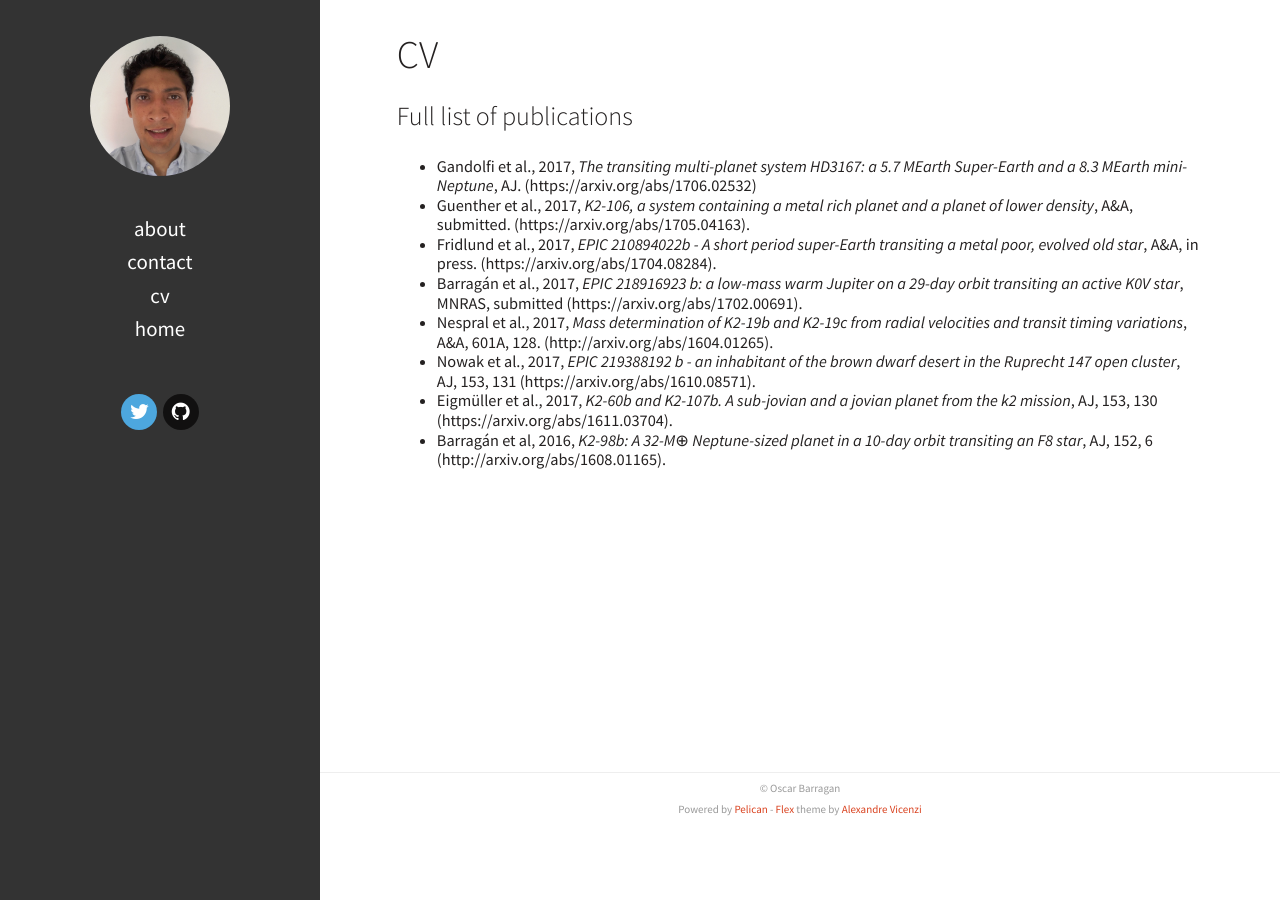
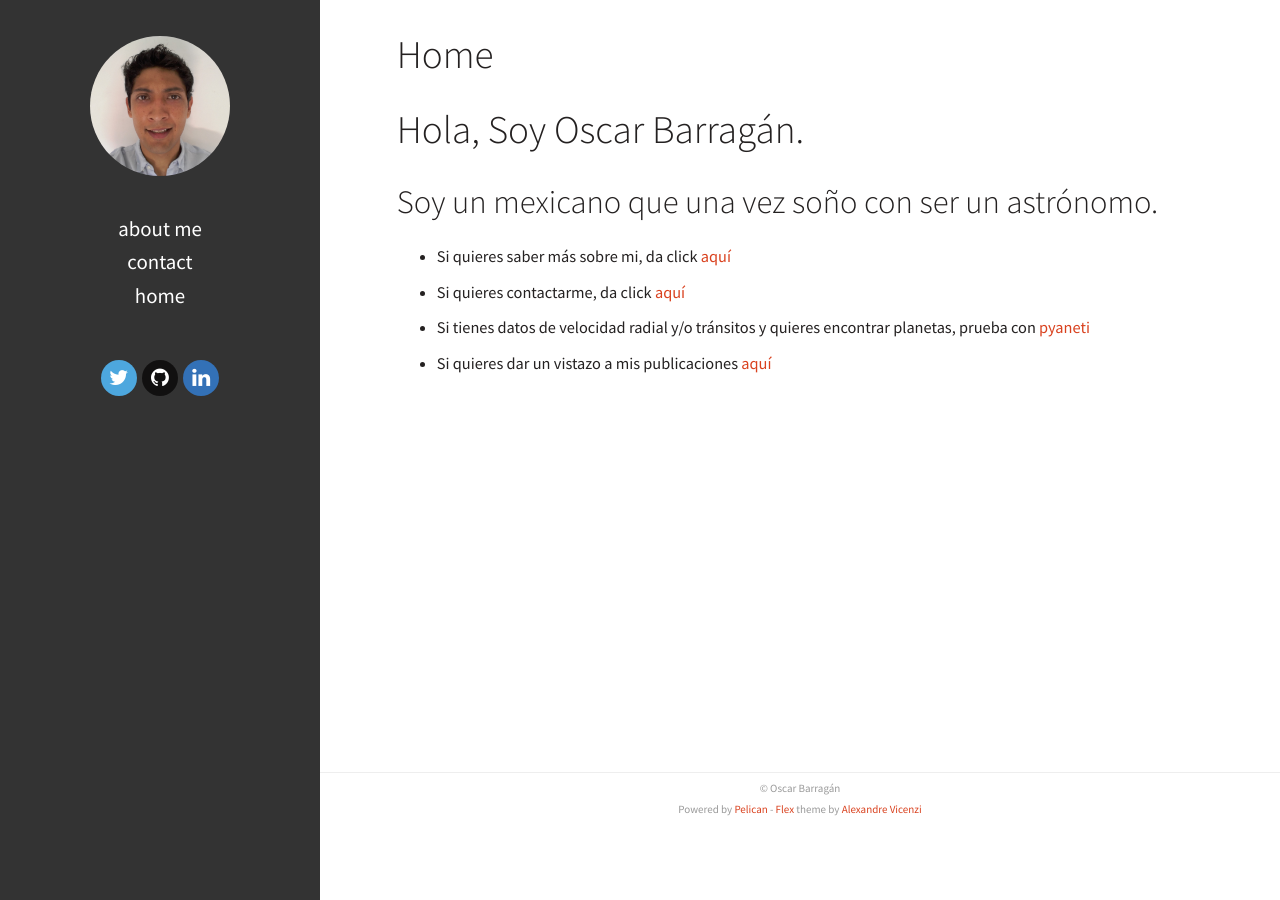
Before and after one commit to oscaribv/oscaribv.github.io, a Jekyll site: the page pages/home-es.html, which Jekyll copies as it is, in a window 1280 px wide. Built offline with Jekyll 4.4.1, drawn with Linux system fonts in a browser that asks for light colours.

```diff
--- a/feeds/all.atom.xml
+++ b/feeds/all.atom.xml
@@ -1,2 +1,2 @@
 <?xml version="1.0" encoding="utf-8"?>
-<feed xmlns="http://www.w3.org/2005/Atom"><title>Oscar Barragán web page</title><link href="/" rel="alternate"></link><link href="/feeds/all.atom.xml" rel="self"></link><id>/</id><updated>2017-10-14T16:35:44Z</updated></feed>
+<feed xmlns="http://www.w3.org/2005/Atom"><title>Oscar Barragán web page</title><link href="/" rel="alternate"></link><link href="/feeds/all.atom.xml" rel="self"></link><id>/</id><updated>2017-10-14T16:48:42Z</updated></feed>
--- a/pages/cv-barragan.html
+++ b/pages/home-es.html
@@ -10,6 +10,7 @@
   <link rel="stylesheet" type="text/css" href="/theme/font-awesome/css/font-awesome.min.css">
 
 
+    <link href="/feeds/all.atom.xml" type="application/atom+xml" rel="alternate" title="Oscar Barragán web page Atom">
 
 
 
@@ -20,16 +21,16 @@
   <meta name="robots" content="" />
 
 
-    <meta name="author" content="Oscar Barragan" />
+    <meta name="author" content="Oscar Barragán" />
     <meta name="description" content="" />
-<meta property="og:site_name" content="Oscar Barragán"/>
+<meta property="og:site_name" content="Oscar Barragán web page"/>
 <meta property="og:type" content="blog"/>
-<meta property="og:title" content="Oscar Barragán"/>
+<meta property="og:title" content="Oscar Barragán web page"/>
 <meta property="og:description" content=""/>
 <meta property="og:locale" content="en_US"/>
 <meta property="og:url" content=""/>
 
-  <title>Oscar Barragán &ndash; CV</title>
+  <title>Oscar Barragán web page &ndash; Home</title>
 
 </head>
 <body>
@@ -43,10 +44,9 @@
 
       <nav>
         <ul class="list">
-          <li><a href="/pages/about.html#about">About</a></li>
+          <li><a href="/pages/about.html#about">ABOUT ME</a></li>
           <li><a href="/pages/contact.html#contact">Contact</a></li>
-          <li><a href="/pages/cv-barragan.html#cv-barragan">CV</a></li>
-          <li><a href="/pages/home.html#home">Home</a></li>
+          <li><a href="/pages/home.html#home">HOME</a></li>
 
         </ul>
       </nav>
@@ -54,6 +54,7 @@
       <ul class="social">
         <li><a class="sc-twitter" href="http://twitter.com/oscaribv" target="_blank"><i class="fa fa-twitter"></i></a></li>
         <li><a class="sc-github" href="http://github.com/oscaribv" target="_blank"><i class="fa fa-github"></i></a></li>
+        <li><a class="sc-linkedin" href="http://mx.linkedin.com/in/oscaribv" target="_blank"><i class="fa fa-linkedin"></i></a></li>
       </ul>
     </div>
 
@@ -64,38 +65,45 @@
 
 <article class="single">
   <header>
-    <h1 id="cv-barragan">CV</h1>
+    <h1 id="home">Home</h1>
   </header>
   <div>
-    <h3>Full list of publications</h3>
+    <h1>Hola, Soy Oscar Barragán.</h1>
+<h2>Soy un mexicano que una vez soño con ser un astrónomo.</h2>
 <ul>
-<li>Gandolfi et al., 2017, <em>The transiting multi-planet system HD3167: a 5.7 MEarth Super-Earth and a 8.3 MEarth mini-Neptune</em>,
-AJ. (https://arxiv.org/abs/1706.02532)</li>
-<li>Guenther et al., 2017, <em>K2-106, a system containing a metal rich planet and a planet of lower density</em>,
-A&amp;A, submitted. (https://arxiv.org/abs/1705.04163).</li>
-<li>Fridlund et al., 2017, <em>EPIC 210894022b - A short period super-Earth transiting a metal poor, evolved old star</em>,
-A&amp;A, in press. (https://arxiv.org/abs/1704.08284).</li>
-<li>Barragán et al., 2017, <em>EPIC 218916923 b: a low-mass warm Jupiter on a 29-day orbit transiting an active K0V star</em>,
-MNRAS, submitted (https://arxiv.org/abs/1702.00691).</li>
-<li>Nespral et al., 2017, <em>Mass determination of K2-19b and K2-19c from radial velocities and transit timing variations</em>,
-A&amp;A, 601A, 128.  (http://arxiv.org/abs/1604.01265).</li>
-<li>Nowak et al., 2017, <em>EPIC 219388192 b - an inhabitant of the brown dwarf desert in the Ruprecht 147 open cluster</em>,
- AJ, 153, 131 (https://arxiv.org/abs/1610.08571).</li>
-<li>Eigmüller et al., 2017, <em>K2-60b and K2-107b. A sub-jovian and a jovian planet from the k2 mission</em>,
-AJ, 153, 130 (https://arxiv.org/abs/1611.03704).</li>
-<li>Barragán et al, 2016, <em>K2-98b: A 32-M⊕ Neptune-sized planet in a 10-day orbit transiting an F8 star</em>,
- AJ, 152, 6 (http://arxiv.org/abs/1608.01165).</li>
+<li>
+<p>Si quieres saber más sobre mi, da click <a href="about-es">aquí</a></p>
+</li>
+<li>
+<p>Si quieres contactarme, da click <a href="contact">aquí</a></p>
+</li>
+<li>
+<p>Si tienes datos de velocidad radial y/o tránsitos y quieres encontrar planetas, prueba con <a href="https://github.com/oscaribv/pyaneti">pyaneti</a></p>
+</li>
+<li>
+<p>Si quieres dar un vistazo a mis publicaciones <a href="https://goo.gl/WkMsqE">aquí</a> </p>
+</li>
 </ul>
   </div>
 </article>
 
     <footer>
-<p>&copy; Oscar Barragan </p>
+<p>&copy; Oscar Barragán </p>
 <p>    Powered by <a href="http://getpelican.com" target="_blank">Pelican</a> - <a href="https://github.com/alexandrevicenzi/flex" target="_blank">Flex</a> theme by <a href="http://alexandrevicenzi.com" target="_blank">Alexandre Vicenzi</a>
 </p>    </footer>
   </main>
 
+<!-- Google Analytics -->
+<script type="text/javascript">
+  (function(i,s,o,g,r,a,m){i['GoogleAnalyticsObject']=r;i[r]=i[r]||function(){
+  (i[r].q=i[r].q||[]).push(arguments)},i[r].l=1*new Date();a=s.createElement(o),
+  m=s.getElementsByTagName(o)[0];a.async=1;a.src=g;m.parentNode.insertBefore(a,m)
+  })(window,document,'script','//www.google-analytics.com/analytics.js','ga');
 
+  ga('create', 'UA-108009879-1', 'auto');
+  ga('send', 'pageview');
+</script>
+<!-- End Google Analytics -->
 
 
 
```
Also changed, not shown: other parts of pages/home-es.html (+1 -1 lines), pages/cv.html (deleted, +0 -58 lines), pages/my-super-post.html (deleted, +0 -49 lines).
